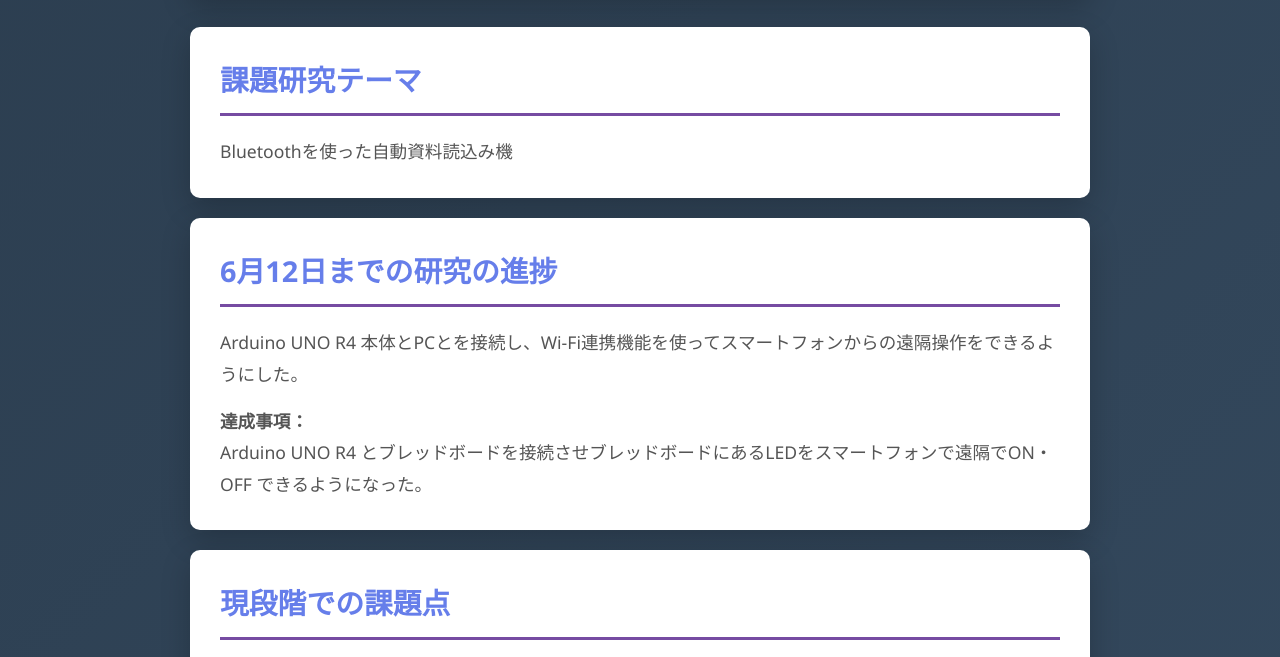
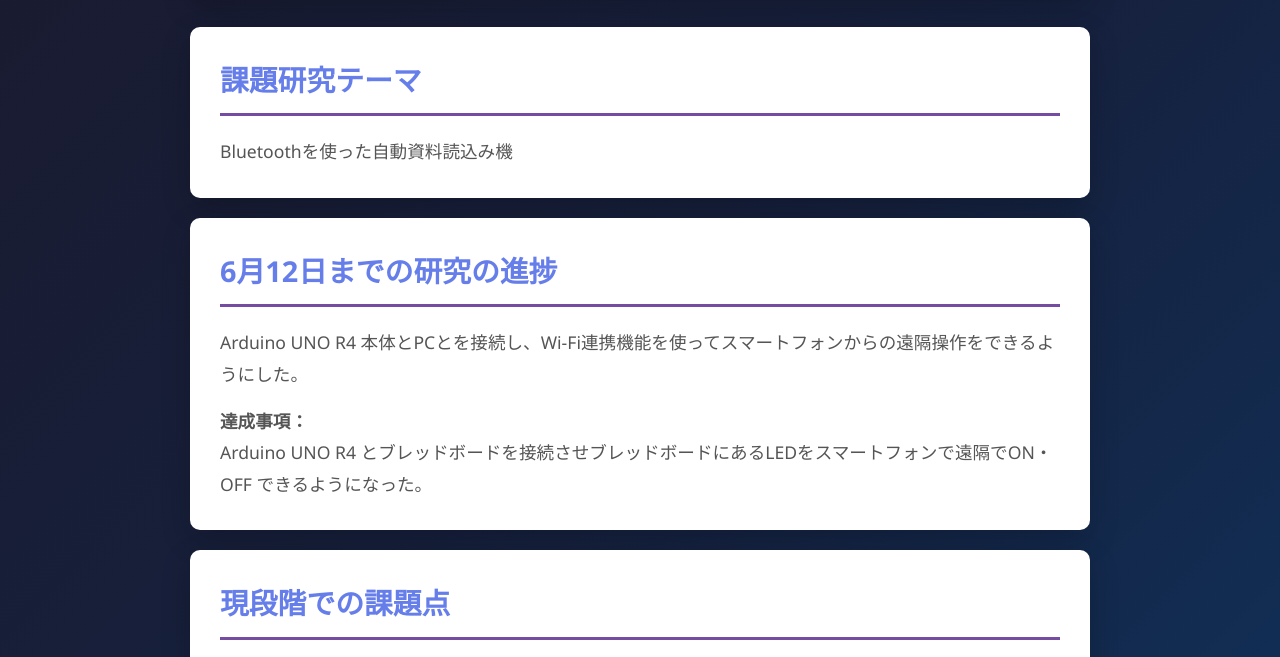
Before and after one commit to Heiya3/R8.kadai.No1, a plain HTML site: page index.html in a window 1280 px wide. Shown: the part 214-871 px from the top of the page. Drawn offline with Linux system fonts and the light colour scheme.

Commit message:
背景色をかっこいいモダングラデーションに変更

```diff
--- a/index.html
+++ b/index.html
@@ -7,7 +7,7 @@
     <link rel="stylesheet" href="style.css">
     <style>
         body {
-            background: linear-gradient(135deg, #2c3e50 0%, #34495e 100%) !important;
+            background: linear-gradient(135deg, #1a1a2e 0%, #16213e 50%, #0f3460 100%) !important;
         }
     </style>
 </head>
```
